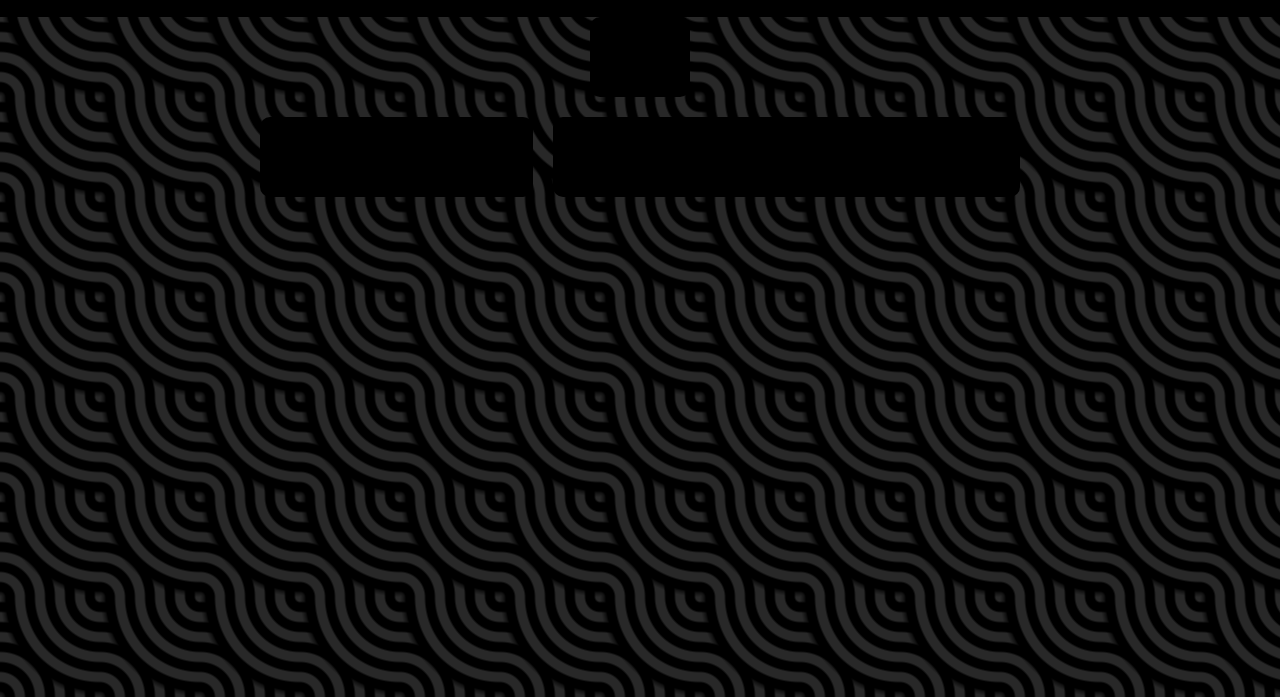
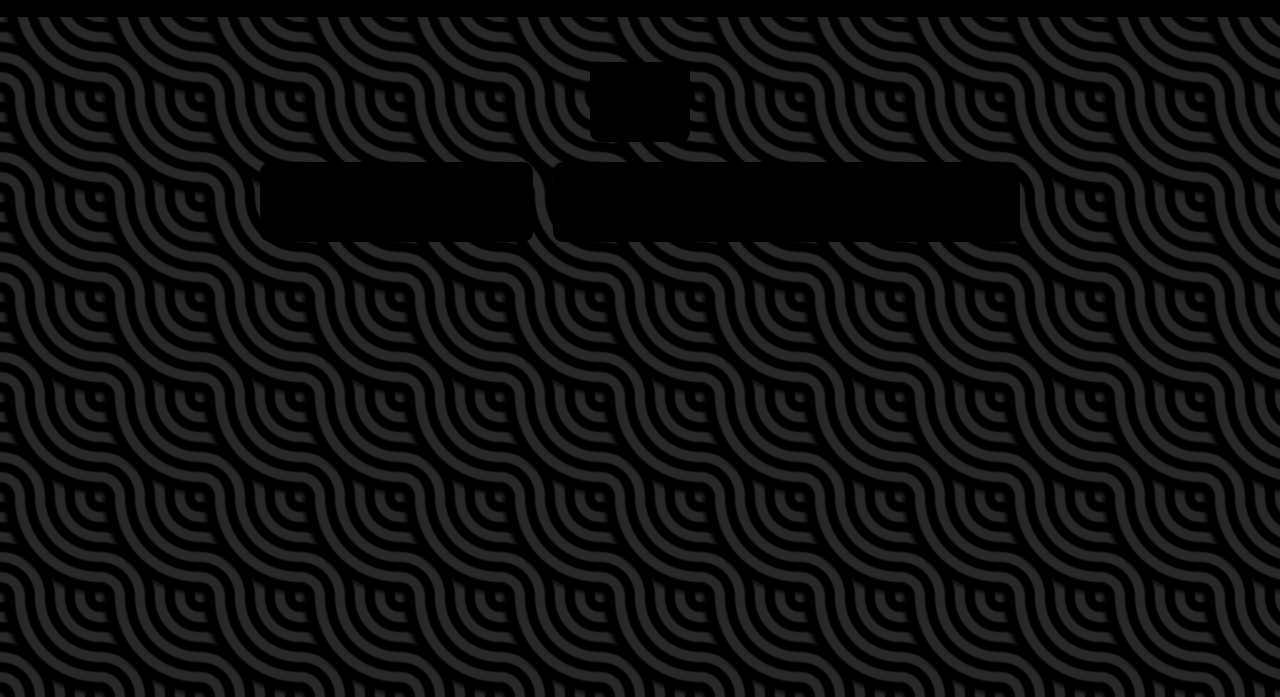
Before and after one commit to JasonHuynh20/recipe, a plain HTML site: page recipe.html in a window 1280 px wide. Shown: the part 103-800 px from the top of the page. Drawn offline with Linux system fonts and the light colour scheme.

Commit message:
fix spacing

```diff
--- a/recipe.css
+++ b/recipe.css
@@ -11,16 +11,11 @@
     width: 100vw;
     height: 100vh;
     align-items: center;
-    padding-top: 80px;
+    padding-top: 125px;
 }
 
 
 :root {
-    /* --p-color: #ff3399;
-    --s-color: #ff6600; */
-
-    /* --p-color: #0070f3;
-    --s-color: #00ff00; */
 
     --p-color: #FF4500;
     --s-color: #FFD700;
```
